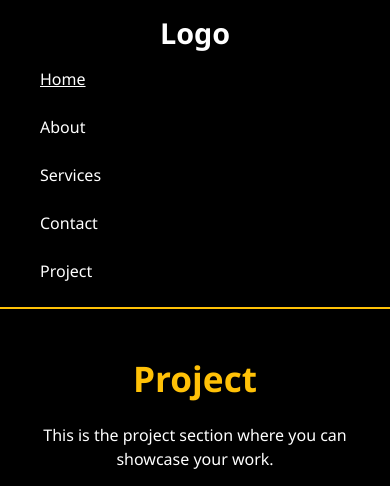
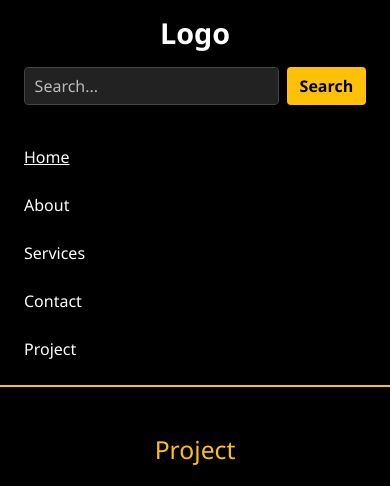
Before and after one commit to MeLiveAkshay/Akshay-Prajapati-Software-Service, a plain HTML site: page index.html in a window 390 px wide. Shown: the top 486 px of the page. Drawn offline with Linux system fonts and the light colour scheme; a script that the page names is missing.

Commit message:
fix: change navigation ui

```diff
--- a/index.html
+++ b/index.html
@@ -11,20 +11,24 @@
 
 <body class="bg-black text-white">
   <!-- Header / Navbar -->
-  <header class="Menubar py-3 d-flex justify-content-between align-items-center px-4">
+  <header class="Menubar py-3 px-4 d-flex flex-wrap justify-content-between align-items-center">
   <!-- Logo -->
   <div class="logo">
-      <h1 class="text-white">Logo</h1>
+    <h1 class="text-white mb-0">Logo</h1>
   </div>
 
   <!-- Search + Menu -->
-    <div class="menu-right d-flex flex-column flex-md-row align-items-center gap-3 flex-grow-1">
-      <!-- Search bar -->
+  <div class="menu-right d-flex flex-column flex-md-row align-items-center gap-3 flex-grow-1 justify-content-md-end mt-3 mt-md-0">
 
+    <!-- Optional Search Bar -->
+    <div class="search-bar d-flex">
+      <input type="text" class="form-control me-2" placeholder="Search...">
+      <button class="btn">Search</button>
+    </div>
 
     <!-- Navigation Menu -->
     <nav class="menu">
-        <ul class="nav">
+      <ul class="nav flex-column flex-md-row">
         <li class="nav-item"><a class="nav-link active text-white" href="#">Home</a></li>
         <li class="nav-item"><a class="nav-link text-white" href="#">About</a></li>
         <li class="nav-item"><a class="nav-link text-white" href="#">Services</a></li>
@@ -34,6 +38,7 @@
     </nav>
   </div>
 </header>
+
 
   <!-- Project Section -->
   <section class="project py-5">
--- a/style.css
+++ b/style.css
@@ -20,10 +20,12 @@ body {
   border-bottom: 2px solid #ffc107;
 }
 
+/* Nav links */
 .menu .nav-link {
   color: #ffffffcc;
   font-weight: 500;
   transition: color 0.3s ease;
+  padding: 0.5rem 1rem;
 }
 
 .menu .nav-link:hover,
@@ -32,11 +34,13 @@ body {
   text-decoration: underline;
 }
 
-/* Search bar (optional if you add it back) */
+/* Search bar styling */
 .search-bar input {
   background-color: #222;
   border: 1px solid #444;
   color: #fff;
+  padding: 0.4rem 0.6rem;
+  border-radius: 4px;
 }
 
 .search-bar input::placeholder {
@@ -47,12 +51,25 @@ body {
   background-color: #ffc107;
   color: #000;
   font-weight: 600;
+  border: none;
+  padding: 0.4rem 0.8rem;
+  border-radius: 4px;
+  transition: background 0.3s ease;
 }
 
-/* Section headings */
-h2.text-warning {
-  font-size: 2.2rem;
-  font-weight: bold;
+.search-bar .btn:hover {
+  background-color: #e0a800;
+}
+
+/* Responsive tweak */
+@media (max-width: 768px) {
+  .menu ul {
+    align-items: flex-start;
+  }
+
+  .menu .nav-link {
+    padding-left: 0;
+  }
 }
 
 /* Project Section */
```
Lines whose indentation alone changed are shown as unchanged.
